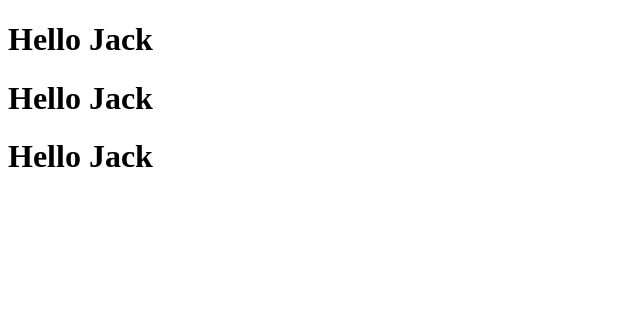
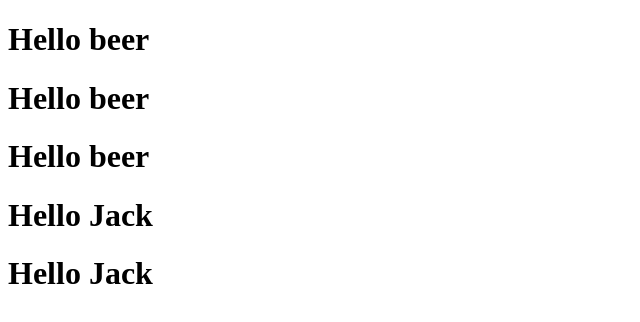
Before and after one commit to jackkaphon/TEST, a plain HTML site: page test.html in a window 1280 px wide. Shown: the whole page, without its empty margins (0-640 px from the left). Drawn offline with Linux system fonts and the light colour scheme.

Commit message:
edit again

```diff
--- a/test.html
+++ b/test.html
@@ -7,7 +7,9 @@
     <title>Document</title>
 </head>
 <body>
-    <h1>Hello Jack</h1>
+    <h1>Hello beer</h1>
+    <h1>Hello beer</h1>
+    <h1>Hello beer</h1>
     <h1>Hello Jack</h1>
     <h1>Hello Jack</h1>
 </body>
```
